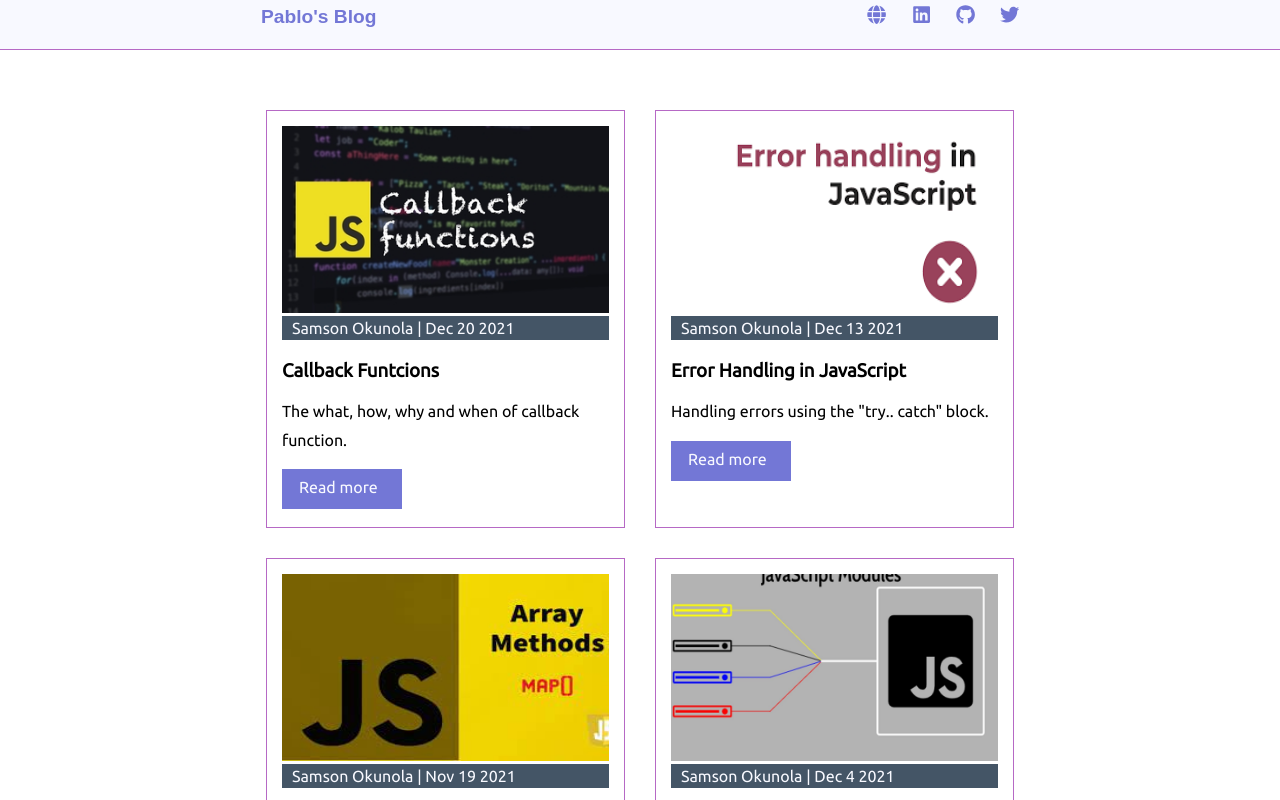
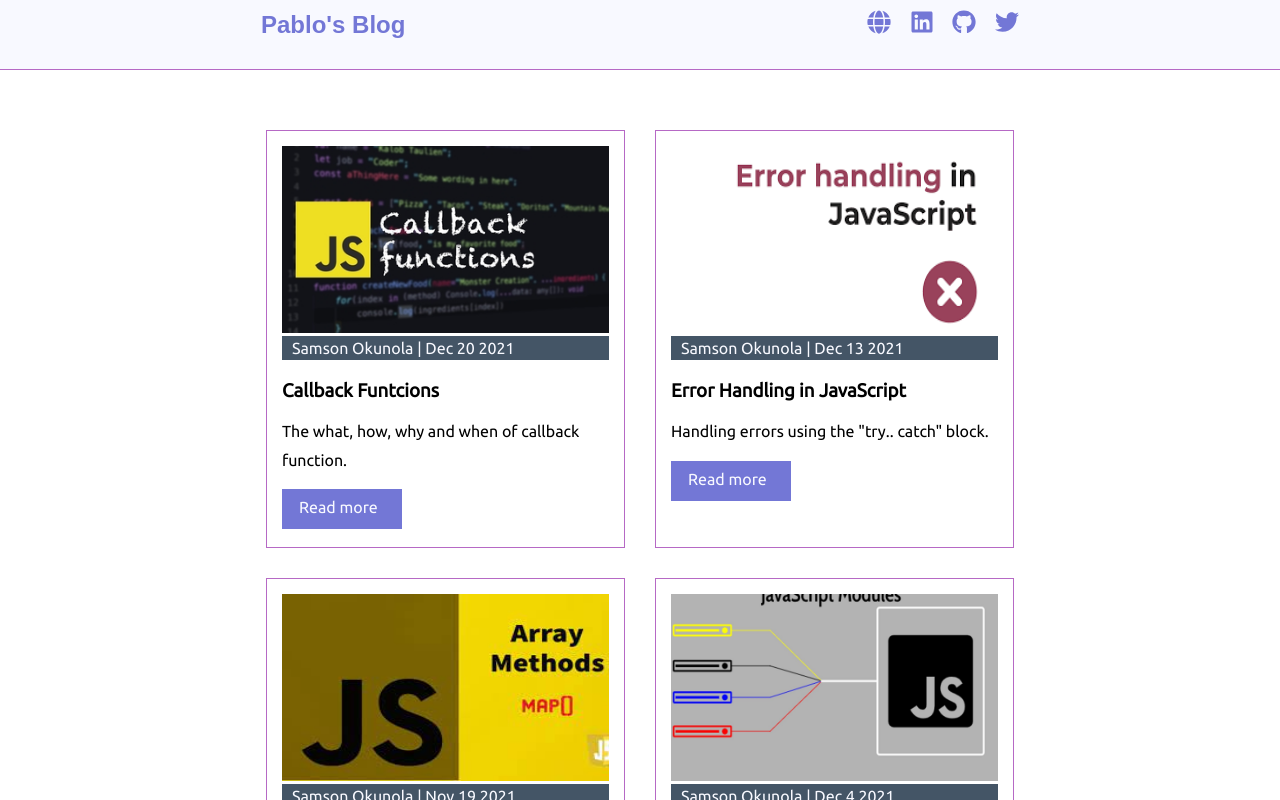
Before and after one commit to pablo-clueless/Next-Blog, a Next.js app: page / in a window 1280 px wide. Shown: the top 800 px of the page. Built offline with nearby package versions, Linux system fonts and the light colour scheme; a web font is replaced by a local one.

Commit message:
fixed somw styling issues

```diff
--- a/styles/globals.css
+++ b/styles/globals.css
@@ -41,10 +41,10 @@ img {
 
 header {
   width: 100%;
-  height: 50px;
+  height: 70px;
   background: var(--light);
   color: var(--pry);
-  padding: 5px;
+  padding: 10px 5px;
   margin-bottom: 20px;
   border-bottom: 1px solid var(--pry);
 }
@@ -52,7 +52,7 @@ header {
 header a {
   font-family: 'Cantarell', sans-serif;
   color: var(--sec);
-  font-size: 1.2rem;
+  font-size: 1.5rem;
   font-weight: bold;
   transition: 0.3s ease-in-out;
 }
```
